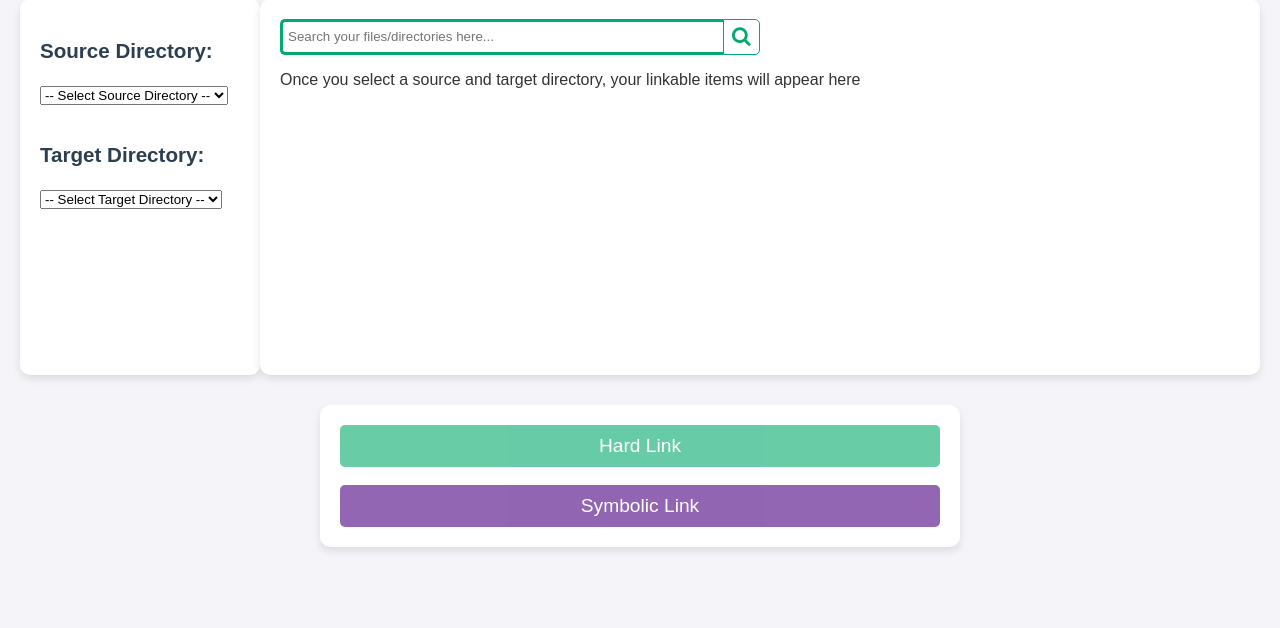
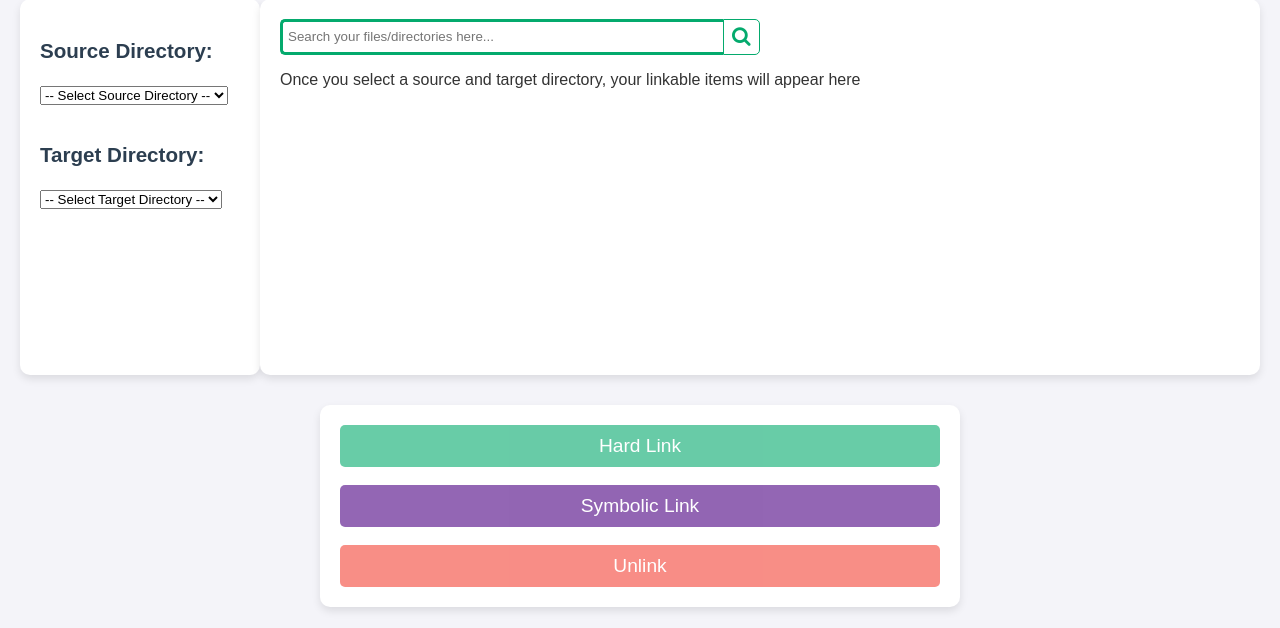
Before and after one commit to imadahmad97/linkarr, a Flask app: page / in a window 1280 px wide. Shown: the part 172-800 px from the top of the page. Run offline with Flask 3, Linux system fonts and the light colour scheme; some libraries are stand-ins or nearby versions.

Commit message:
added bulk unlink

```diff
--- a/app/routes.py
+++ b/app/routes.py
@@ -81,12 +81,6 @@ def init_routes(app):
 
         user_selection = handle_link_removal_request(request)
 
-        for item in user_selection.selected_items:  # type: ignore
-            flash(
-                f"Link removed for {item} in {user_selection.selected_target_dir}",
-                "success",
-            )
-
         app.logger.info("Handling POST request for remove link completed")
 
         return redirect(
--- a/app/static/css/file_selector.css
+++ b/app/static/css/file_selector.css
@@ -109,7 +109,8 @@ label {
 }
 
 #hardlink_button,
-#symboliclink_button {
+#symboliclink_button,
+#unlink_button {
   width: 100%; /* Adjust width so there's space around them */
   padding: 10px 20px;
   border: none;
@@ -145,6 +146,13 @@ label {
   background-color: #4b0082;
 }
 
+#unlink_button {
+  background-color: #f44336;
+}
+
+#unlink_button:hover {
+  background-color: #d32f2f;
+}
 /* Button hover effect */
 #hardlink_button:hover {
   background-color: #08ee99;
@@ -160,7 +168,7 @@ button:disabled {
   opacity: 0.6;
 }
 
-.unlink-button {
+.quick_unlink-button {
   border: none;
   border-radius: 5px;
   color: #fff;
--- a/app/static/js/file_selector.js
+++ b/app/static/js/file_selector.js
@@ -12,10 +12,12 @@ function toggleButtons() {
   const target = document.getElementById("target_dir").value;
   const hardBtn = document.getElementById("hardlink_button");
   const symbolicBtn = document.getElementById("symboliclink_button");
+  const unlinkBtn = document.getElementById("unlink_button");
 
   const enable = source && target;
   hardBtn.disabled = !enable;
   symbolicBtn.disabled = !enable;
+  unlinkBtn.disabled = !enable;
 }
 
 document.getElementById("source_dir").addEventListener("change", toggleButtons);
@@ -38,6 +40,8 @@ function bulkLinkButton(linkType) {
     form.action = URLS.hardlink;
   } else if (linkType === "symbolic") {
     form.action = URLS.symlink;
+  } else if (linkType === "unlink") {
+    form.action = URLS.unlink;
   }
 }
 
--- a/app/templates/file_selector.html
+++ b/app/templates/file_selector.html
@@ -74,7 +74,7 @@ href="{{ url_for('static', filename='css/file_selector.css') }}"
                             <input type="hidden" name="selected_source_dir" value="{{ selected_source_dir }}">
                             <input type="hidden" name="selected_target_dir" value="{{ selected_target_dir }}">
                             <input type="hidden" name="unlink" value="true">
-                            <button type="submit" class="unlink-button">Unlink</button>
+                            <button type="submit" class="quick_unlink-button">Unlink</button>
                           </form>
                         </div>
                       {% else %}
@@ -136,6 +136,8 @@ href="{{ url_for('static', filename='css/file_selector.css') }}"
                     <button id="hardlink_button" type="submit" onclick="bulkLinkButton('hard')" disabled>Hard Link</button>
                     <br><br>
                     <button id="symboliclink_button" type="submit" onclick="bulkLinkButton('symbolic')" disabled>Symbolic Link</button>
+                    <br><br>
+                    <button id="unlink_button" type="submit" onclick="bulkLinkButton('unlink')" disabled>Unlink</button>
 
                 </div>
 </div>
@@ -154,7 +156,8 @@ href="{{ url_for('static', filename='css/file_selector.css') }}"
     <script>
       const URLS = {
         hardlink: "{{ url_for('hardlink') }}",
-        symlink: "{{ url_for('symlink') }}"
+        symlink: "{{ url_for('symlink') }}",
+        unlink: "{{ url_for('remove_link') }}",
       };
       </script>
     <script src ="{{ url_for('static', filename='js/file_selector.js') }}"></script>
```
Also changed, not shown: app/service/link_removal_service.py (+22 -7 lines).
